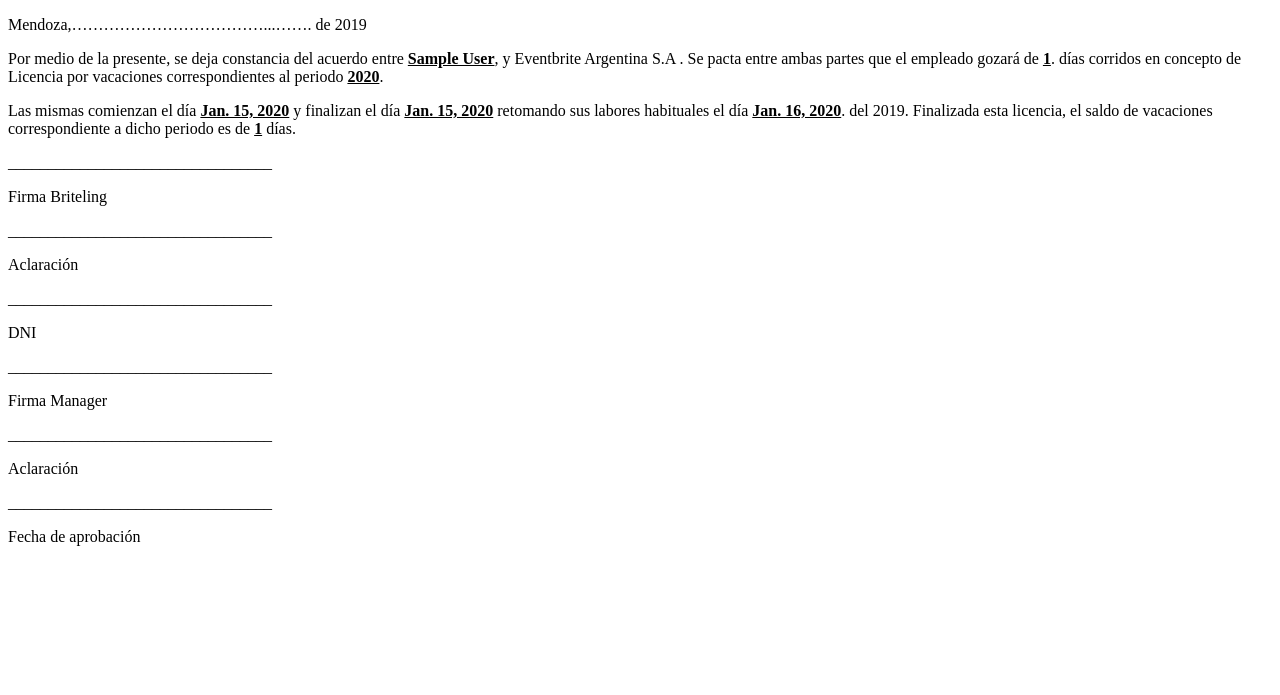
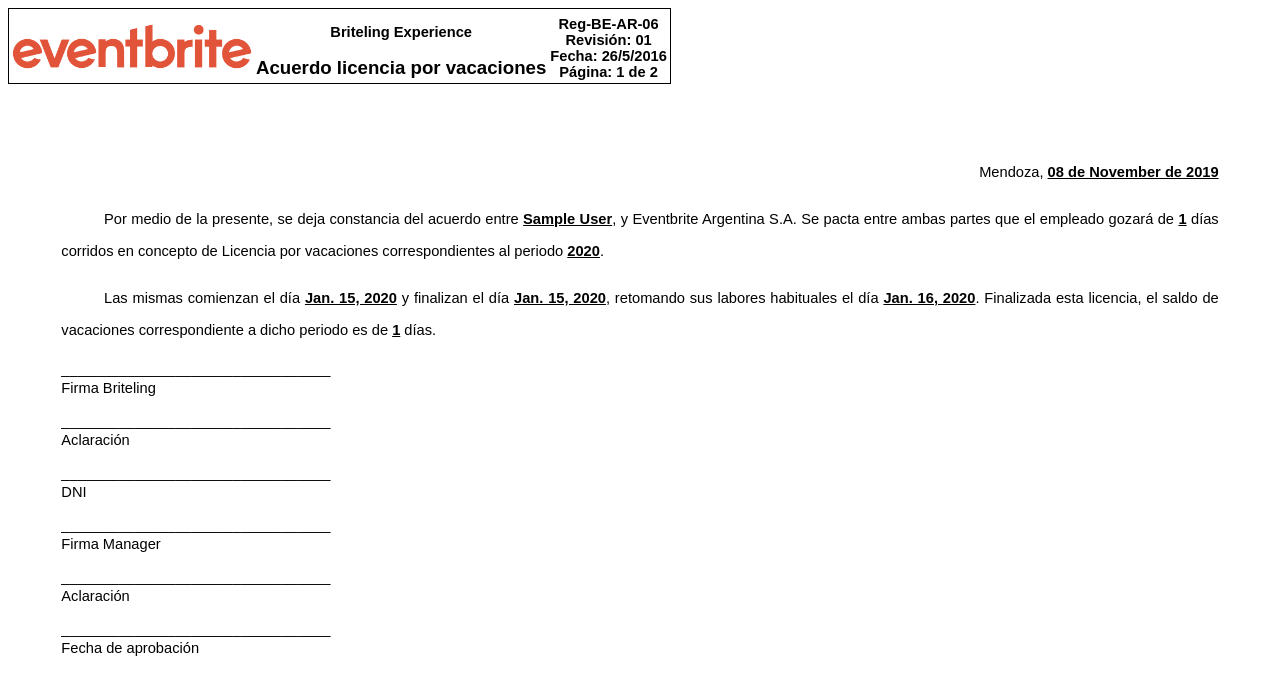
Before and after one commit to evbeda/vacations, a Django app: template templates/vacations_app/vacation_print_form.html in a window 1280 px wide. Shown: the top 695 px of the page. Run offline with Django 3.2, Linux system fonts and the light colour scheme; the template is opened without the code that fills it: values that come from a table or form of the project are taken from there, others are empty; tables that the repository leaves empty hold one stand-in row (values such as "Sample post"); some libraries are stand-ins or nearby versions.

Commit message:
PDF dignified

```diff
--- a/templates/vacations_app/vacation_print_form.html
+++ b/templates/vacations_app/vacation_print_form.html
@@ -1,4 +1,5 @@
 <!DOCTYPE html>
+{% load static %}
 <html>
 <head>
     <title></title>
@@ -7,38 +8,123 @@
             size: A4 portrait;
             margin: 1cm;
         }
+
+        body {
+            font-family: Arial, Helvetica, sans-serif;
+        }
+
+        .content {
+            text-align: justify;
+            font-size: 11pt;
+            margin: 40pt;
+        }
+
+        .content .date {
+            padding-top: 14pt;
+            text-align: right;
+            line-height: 24pt;
+        }
+
+        .content .paragraph {
+            text-indent: 32pt;
+            line-height: 24pt;
+            padding: unset;
+        }
+
+        .content .signature {
+            line-height: 14pt;
+        }
+
         .page-break{
             page-break-after: always;
+        }
+
+        .table-header {
+            font-size: 11pt;
+            text-align: center;
+            border: solid 0.5pt black;
+            font-weight: bold;
+        }
+
+        .table-header td {
+            padding-top: 4pt;
+        }
+
+        .document-title {
+            font-size: 14pt;
         }
       </style>
 </head>
 <body>
-<p>Mendoza,………………………………...……. de 2019</p>
 
+    <table class="table-header">
+        <tr>
+            <td rowspan='2'>
+                <img src="./static/images/eventbrite_logo_2018.png" width="240px">
+            </td>
+            <td style="height: 32px;">Briteling Experience</td>
+            <td rowspan='2'>
+                Reg-BE-AR-06 <br>
+                Revisión: 01 <br>
+                Fecha: 26/5/2016<br>
+                Página: 1 de 2
+            </td>
+        </tr>
+        <tr>
+            <td class="document-title">
+                Acuerdo licencia por vacaciones
+            </td>
+        </tr>
+    </table>
+    <div class="content">
+        <p class="date">Mendoza, <b><u>{% now 'd \d\e F \d\e Y' %}</u></b></p>
+        <p class="paragraph">
+            Por medio de la presente, se deja constancia del acuerdo entre
+            <b><u>{{object.employee.first_name}} {{object.employee.last_name}}</u></b>,
+            y Eventbrite Argentina S.A.
+            Se pacta entre ambas partes que el empleado gozará de
+            <b><u>{{object.employee.initial_annual_vacations_days}}</u></b>
+            días corridos en concepto de Licencia por vacaciones correspondientes al periodo
+            <b><u>{{object.applicable_worked_year}}</u></b>.
+        </p>
 
+        <p class="paragraph">
+            Las mismas comienzan el día
+            <b><u>{{object.from_date}}</u></b>
+            y finalizan el día
+            <b><u>{{object.to_date}}</u></b>,
+            retomando sus labores habituales el día
+            <b><u>{{object.to_date_next_day}}</u></b>.
+            Finalizada esta licencia,
+            el saldo de vacaciones correspondiente a dicho periodo es de
+            <b><u>{{object.year_vacation_left}}</u></b> días.
+        </p>
 
-<p>Por medio de la presente, se deja constancia del acuerdo entre <b><u>{{object.employee.first_name}} {{object.employee.last_name}}</u></b>, y Eventbrite Argentina S.A . Se pacta entre ambas partes que el empleado gozará de <b><u>{{object.employee.initial_annual_vacations_days}}</u></b>. días corridos en concepto de Licencia por vacaciones correspondientes al periodo <b><u>{{object.applicable_worked_year}}</u></b>.</p>
-
-<p>Las mismas comienzan el día <b><u>{{object.from_date}}</u></b> y finalizan el
-día <b><u>{{object.to_date}}</u></b> retomando sus labores habituales el día <b><u>{{object.to_date_next_day}}</u></b>. del 2019. Finalizada esta licencia, el saldo de vacaciones correspondiente a dicho periodo es de <b><u>{{object.year_vacation_left}}</u></b> días.</p>
-
-<p>_________________________________</p>
-<p>Firma Briteling</p>
-<p></p>
-<p>_________________________________</p>
-<p>Aclaración</p>
-<p></p>
-<p>_________________________________</p>
-<p>DNI</p>
-<p></p>
-<p>_________________________________</p>
-<p>Firma Manager</p>
-<p></p>
-<p>_________________________________</p>
-<p>Aclaración</p>
-<p></p>
-<p>_________________________________</p>
-<p>Fecha de aprobación</p>
-<p></p>
+        <p class="signature">
+            _________________________________<br>
+            Firma Briteling
+        </p>
+        <p class="signature">
+            _________________________________<br>
+            Aclaración
+        </p>
+        <p class="signature">
+            _________________________________<br>
+            DNI
+        </p>
+        <p class="signature">
+            _________________________________<br>
+            Firma Manager
+        </p>
+        <p class="signature">
+            _________________________________<br>
+            Aclaración
+        </p>
+        <p class="signature">
+            _________________________________<br>
+            Fecha de aprobación
+        </p>
+        <p></p>
+    </div>
 </body>
 </html>
```
Also changed, not shown: static/images/eventbrite_logo_2018.png (added), 1 other file.
